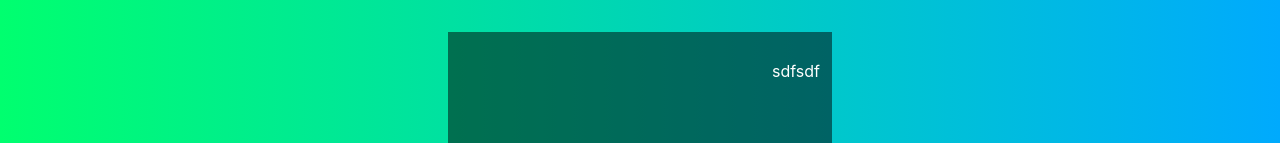
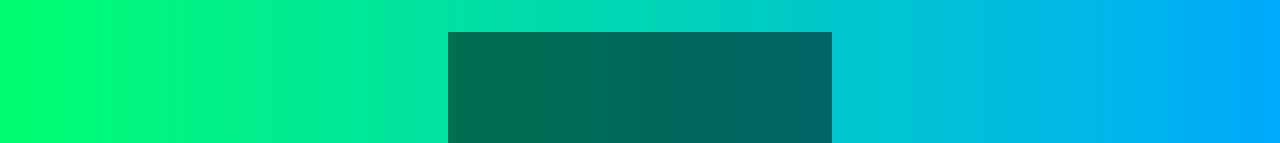
Before and after one commit to jakifasty/a-cute-calculator, a React (Create React App) app: page / in a window 1280 px wide. Shown: the top 143 px of the page. Built offline with nearby package versions, Linux system fonts and the light colour scheme.

Commit message:
adding useReducer hook for managing operations

```diff
--- a/src/App.js
+++ b/src/App.js
@@ -1,10 +1,18 @@
 import './styles.css';
+import { useReducer } from 'react'
+
+function reducer(){
+
+}
 
 function App() {
+
+  const [state, dispatch] = useReducer(reducer, {})
+
   return (
     <div className="calculator-grid">
       <div className="output">
-        <div className="previous-operand">sdfsdf</div>
+        <div className="previous-operand"></div>
         <div className="current-operand"></div>
       </div>
       <button className="span-two">AC</button>
```
